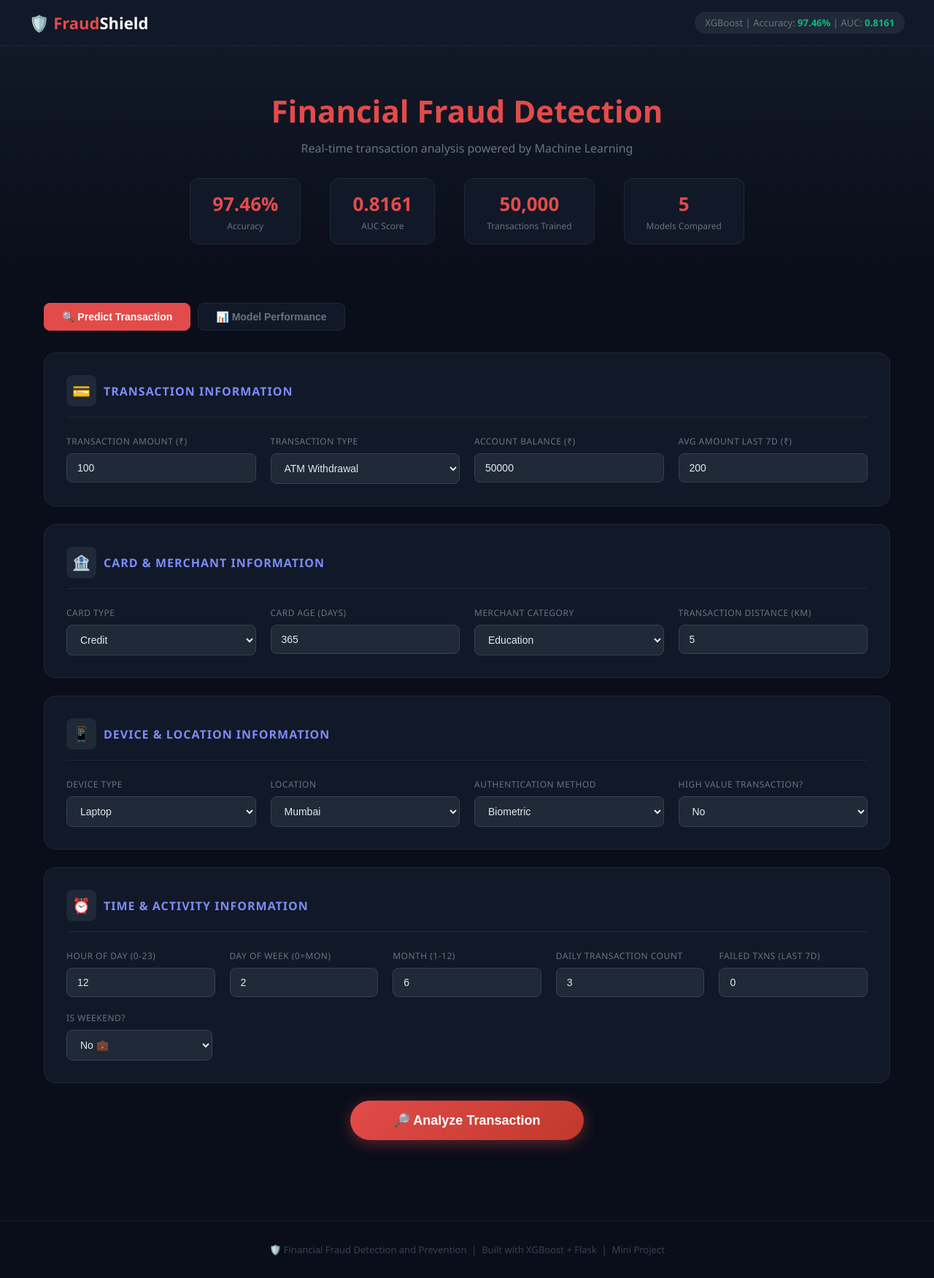
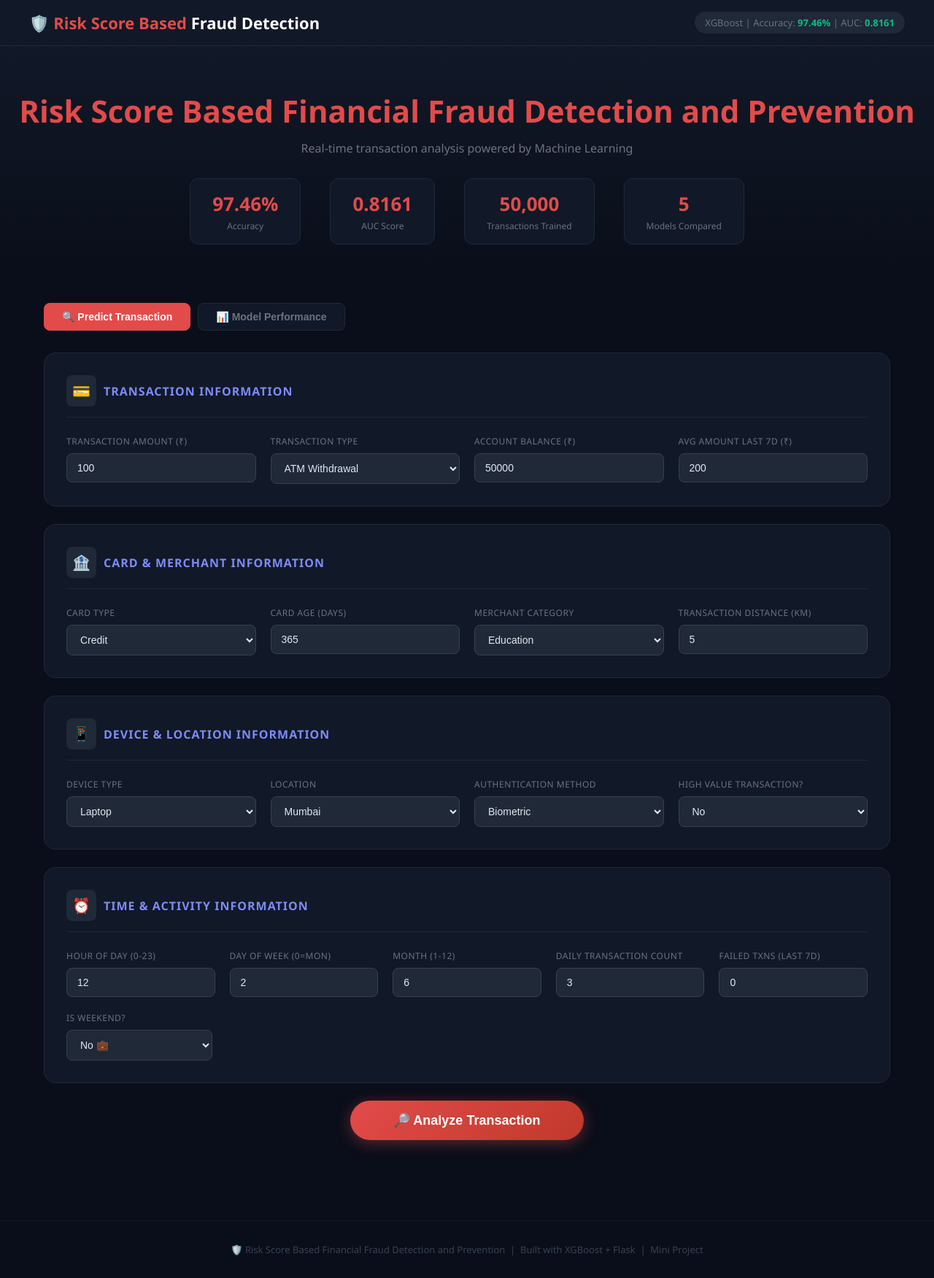
Before and after one commit to thanishka15-17/fraud-detection, a Flask app: page / in a window 1280 px wide. Shown: the whole page at 73% size. Run offline with Flask 3, Linux system fonts and the light colour scheme; parts of the project's set-up code (start-up, migrations or seed data) failed here and were passed over.

Commit message:
Update title and branding for risk score based financial fraud detection and preventation

```diff
--- a/templates/index.html
+++ b/templates/index.html
@@ -3,7 +3,7 @@
 <head>
 <meta charset="UTF-8">
 <meta name="viewport" content="width=device-width, initial-scale=1.0">
-<title>Financial Fraud Detection and Prevention</title>
+<title>Risk Score Based Financial Fraud Detection and Prevention</title>
 <style>
   * { margin:0; padding:0; box-sizing:border-box; }
   body {
@@ -202,12 +202,12 @@
 <body>
 
 <nav>
-  <div class="logo">🛡️ Fraud<span>Shield</span></div>
+  <div class="logo">🛡️ Risk Score Based <span>Fraud Detection</span></div>
   <div class="badge">XGBoost | Accuracy: <b>97.46%</b> | AUC: <b>0.8161</b></div>
 </nav>
 
 <div class="hero">
-  <h1>Financial Fraud Detection</h1>
+  <h1>Risk Score Based Financial Fraud Detection and Prevention</h1>
   <p>Real-time transaction analysis powered by Machine Learning</p>
   <div class="stats">
     <div class="stat-box"><div class="val">97.46%</div><div class="lbl">Accuracy</div></div>
@@ -435,7 +435,7 @@
 </div>
 
 <footer>
-  🛡️ Financial Fraud Detection and Prevention &nbsp;|&nbsp;
+  🛡️ Risk Score Based Financial Fraud Detection and Prevention &nbsp;|&nbsp;
   Built with XGBoost + Flask &nbsp;|&nbsp; Mini Project
 </footer>
 
```
